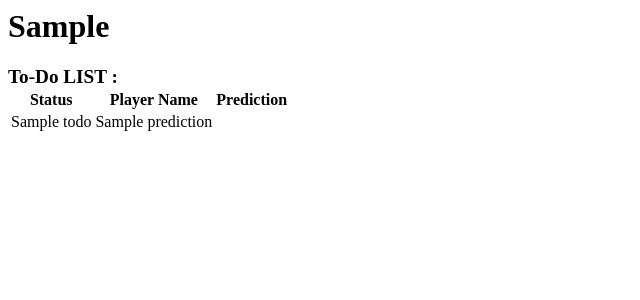
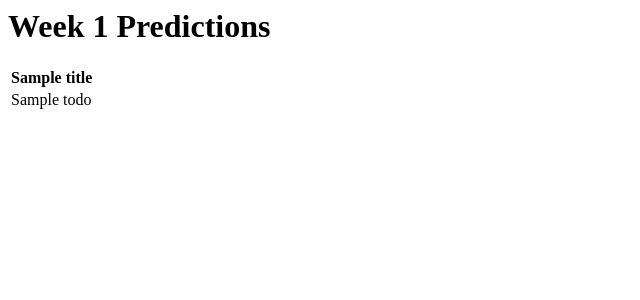
Before and after one commit to joconnor-ml/forecasting-fantasy-football, a Flask app: template webapp/templates/index.html in a window 1280 px wide. Shown: the top 300 px of the page, without its empty margins (0-640 px from the left). Run offline with Flask 2, Linux system fonts and the light colour scheme; the template is opened without the code that fills it: most values are stand-ins (such as "Sample title", 1, 10 or a date in 2020).

Commit message:
Remove extraneous guff from prediction page

```diff
--- a/webapp/app.py
+++ b/webapp/app.py
@@ -3,7 +3,7 @@ from pymongo import MongoClient  # Database connector
 
 client = MongoClient()  # Configure the connection to the database
 db = client["fantasy_football"]  # Select the database
-todos = db["predictions"]  # Select the collection
+preds = db["predictions"]  # Select the collection
 
 app = Flask(__name__)
 
@@ -16,9 +16,8 @@ def hello_world():
 @app.route("/list")
 def lists():
     # Display the all Tasks
-    todos_l = todos.find()
-    a1 = "active"
-    return render_template('index.html', a1=a1, todos=todos_l, t="Predictions", h="Week 1")
+    preds = preds.find()
+    return render_template('index.html', preds=preds)
 
 
 if __name__ == '__main__':
--- a/webapp/templates/index.html
+++ b/webapp/templates/index.html
@@ -1,22 +1,22 @@
 <html>
 <head>
-    <title>{{t}}</title>
+    <title>Forecasting Fantasy Football</title>
     <!-- href="/static/assets/style.css"-->
 </head>
 <body>
-<h1>{{ h }}</h1>
-<b><big>To-Do LIST :</big></b>
+<h1>Week 1 Predictions</h1>
 <table>
     <tr id="row">
-        <th class="status">Status</th>
-        <th class="name">Player Name</th>
-        <th class="pred">Prediction</th>
+        {% for title in titles %}
+        <th>{{title}}</th>
+        {% endfor %}
     </tr>
     {% for todo in todos %}
+    {% for title in titles %}
     <tr class="datas">
-        <td class="name">{{ todo["name"] }}</td>
-        <td class="pred">{{ todo["prediction"] }}</td>
+        <td>{{ todo["{{title}}"] }}</td>
     </tr>
+    {% endfor %}
     {% endfor %}
 </table>
 </body>
```
